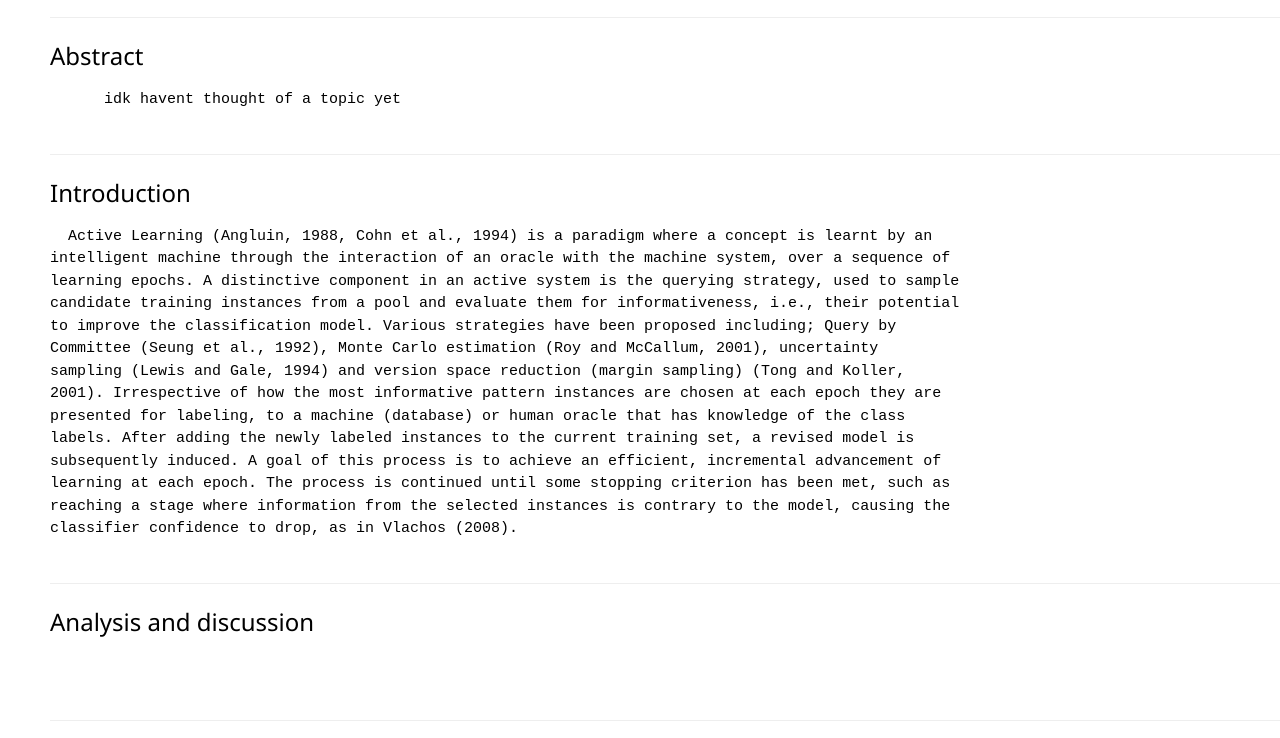
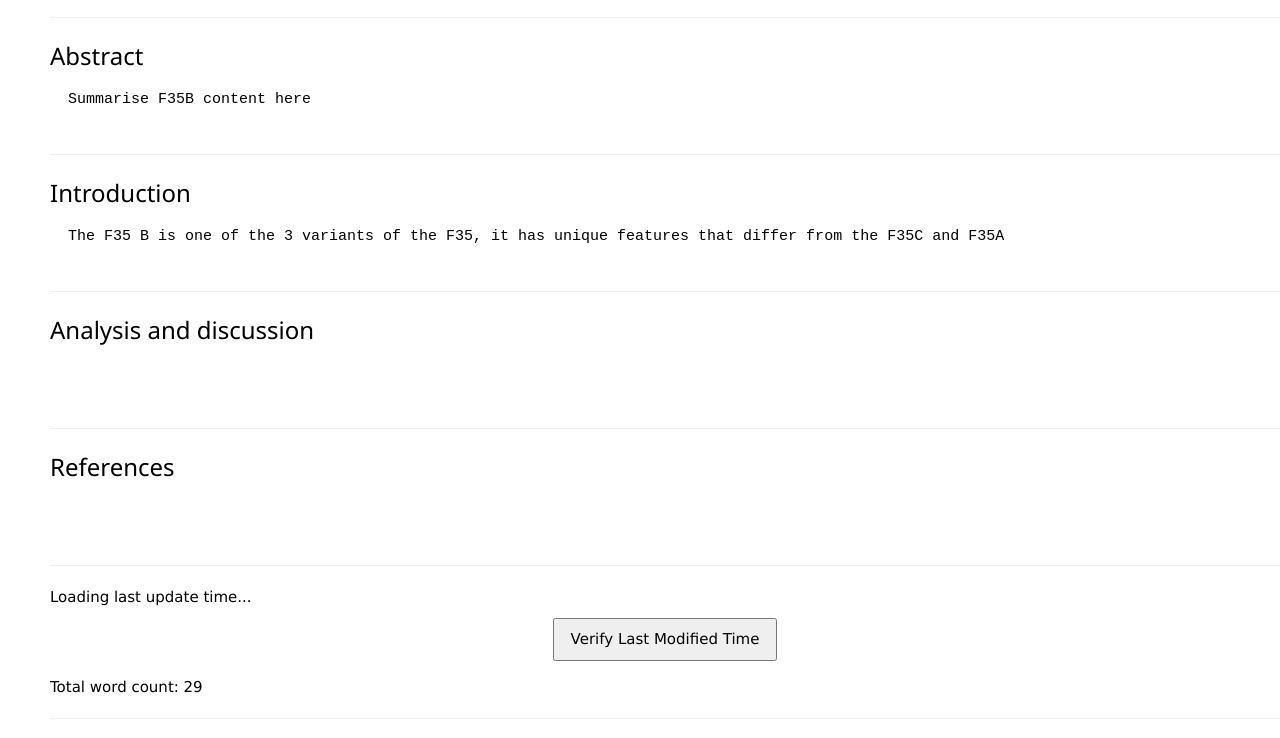
Before and after one commit to FEPSFY6922896/FY6922896, a plain HTML site: page index.html in a window 1280 px wide. Shown: the part 765-1503 px from the top of the page. Drawn offline with nearby package versions, Linux system fonts and the light colour scheme.

Commit message:
Update content in Abstract and Introduction sections

```diff
--- a/index.html
+++ b/index.html
@@ -98,7 +98,7 @@
   <h3 id="Abstract">Abstract</h3>
   <p class="ex1">
   <pre id="AbstractContent">
-      idk havent thought of a topic yet
+  Summarise F35B content here
   </pre>
   </p>
 
@@ -112,20 +112,7 @@
   <h3 id="Introduction">Introduction</h3>
   <p class="ex1">
   <pre id="IntroductionContent">
-  Active Learning (Angluin, 1988, Cohn et al., 1994) is a paradigm where a concept is learnt by an
-intelligent machine through the interaction of an oracle with the machine system, over a sequence of
-learning epochs. A distinctive component in an active system is the querying strategy, used to sample
-candidate training instances from a pool and evaluate them for informativeness, i.e., their potential
-to improve the classification model. Various strategies have been proposed including; Query by
-Committee (Seung et al., 1992), Monte Carlo estimation (Roy and McCallum, 2001), uncertainty
-sampling (Lewis and Gale, 1994) and version space reduction (margin sampling) (Tong and Koller,
-2001). Irrespective of how the most informative pattern instances are chosen at each epoch they are
-presented for labeling, to a machine (database) or human oracle that has knowledge of the class
-labels. After adding the newly labeled instances to the current training set, a revised model is
-subsequently induced. A goal of this process is to achieve an efficient, incremental advancement of
-learning at each epoch. The process is continued until some stopping criterion has been met, such as
-reaching a stage where information from the selected instances is contrary to the model, causing the
-classifier confidence to drop, as in Vlachos (2008).
+  The F35 B is one of the 3 variants of the F35, it has unique features that differ from the F35C and F35A
   </pre>
   </p>
 
```
Lines whose indentation alone changed are shown as unchanged.
